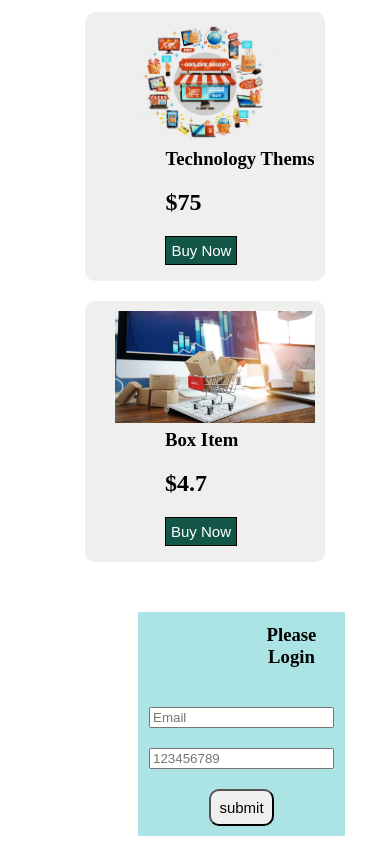
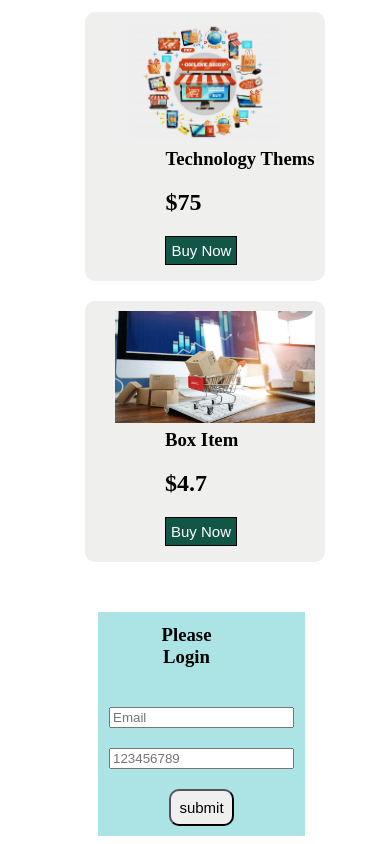
Before and after one commit to Mahmudul61/login, a plain HTML site: page index.html in a window 390 px wide. Shown: the part 1620-2464 px from the top of the page. Drawn offline with Linux system fonts and the light colour scheme.

Commit message:
first commit

```diff
--- a/css file/css.css
+++ b/css file/css.css
@@ -144,11 +144,11 @@ h2{
 @media screen and (max-width:576px) {
     .Login-From{
         flex-direction: column;
-        margin-left: 130px;
+        margin-left: 90px;
         margin-top: 50px;
         padding: 10px;
     }
     .login-h3{
-        margin-left: 100px;
+        margin-right: 100px;
     }
 }
```
